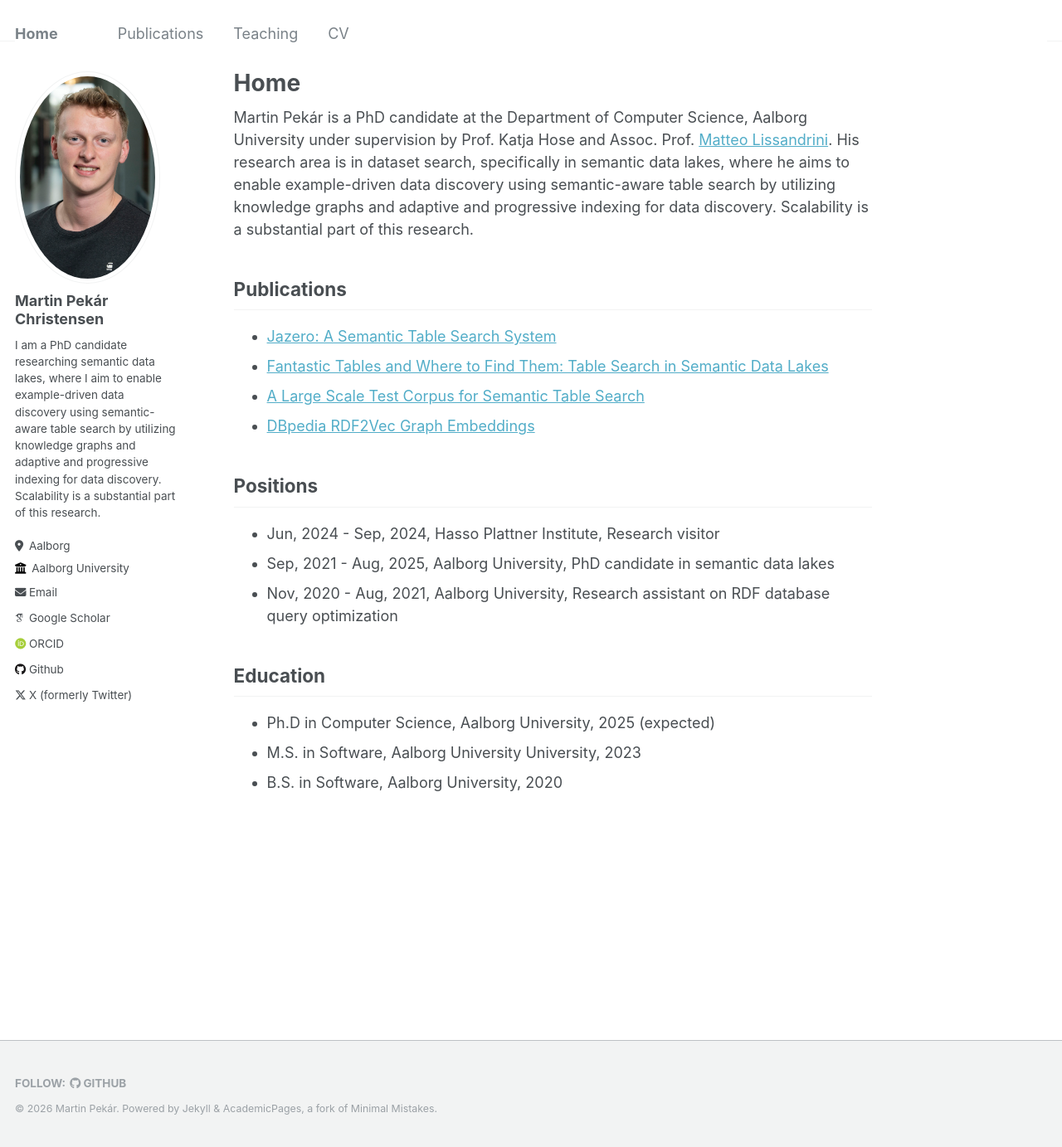
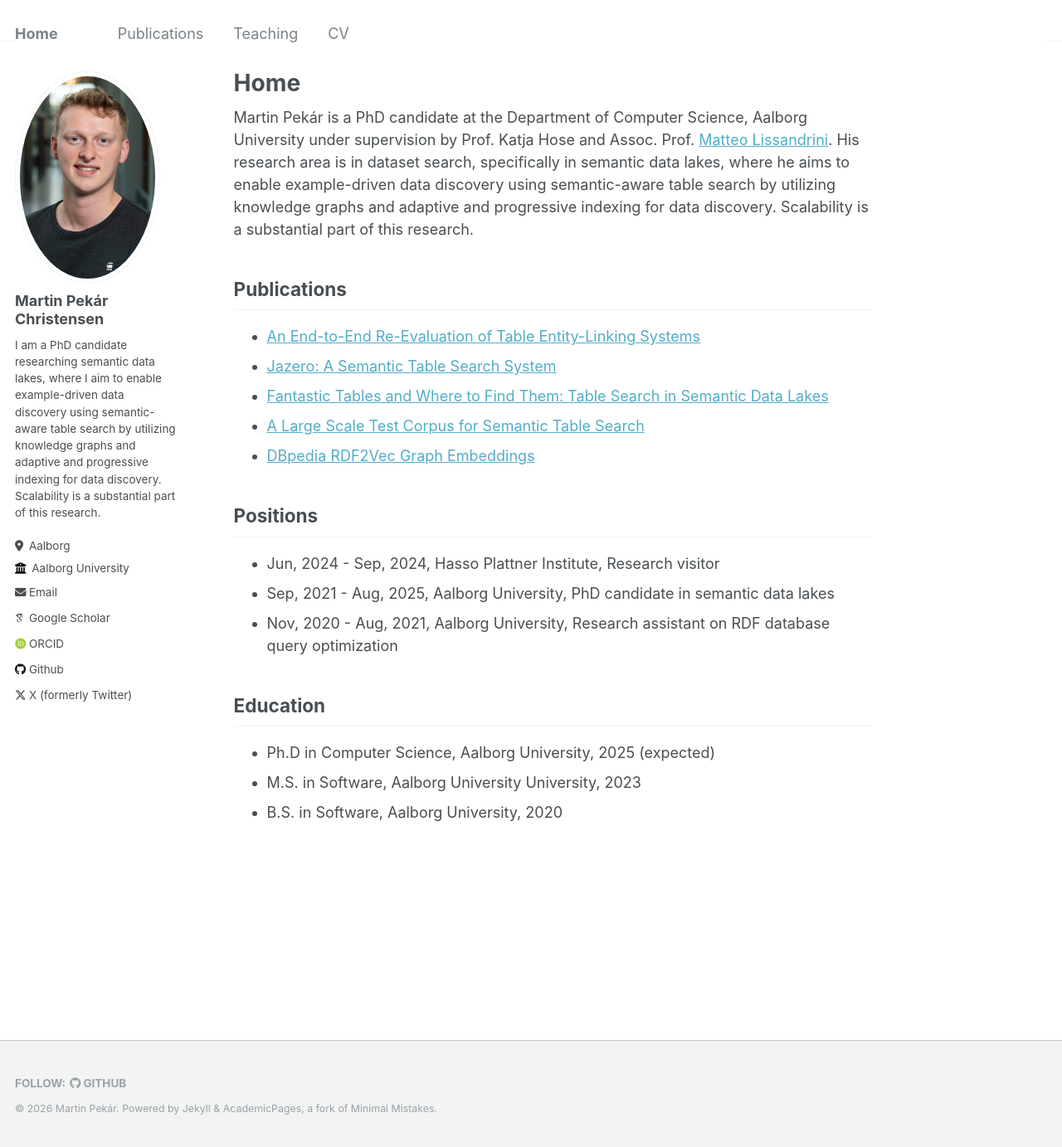
Before and after one commit to MrPekar98/mrpekar98.github.io, a Jekyll site: the page built from _pages/about.md, in a window 1280 px wide and 1383 px high. Shown: the whole window at 83% size. Built offline with Jekyll 4.4.1, drawn with Linux system fonts in a browser that asks for light colours; some web fonts are replaced.

Commit message:
Update about.md

```diff
--- a/_pages/about.md
+++ b/_pages/about.md
@@ -13,6 +13,7 @@ Scalability is a substantial part of this research.
 
 Publications
 ------
+- [An End-to-End Re-Evaluation of Table Entity-Linking Systems](https://mrpekar98.github.io//publications/2026-05-04_an_end-to-end_re-evaluation_of_table_entity-linking_systems/)
 - [Jazero: A Semantic Table Search System](https://mrpekar98.github.io//publications/2026-05-04_jazero_a_semantic_table_search_system/)
 - [Fantastic Tables and Where to Find Them: Table Search in Semantic Data Lakes](https://mrpekar98.github.io//publications/2025-03-25_fantastic_tables_and_where_to_find_them_table_search_in_semantic_data_lakes/)
 - [A Large Scale Test Corpus for Semantic Table Search](https://mrpekar98.github.io//publications/2024-07-14_a_large_scale_test_corpus_for_semantic_table_search/)
```
